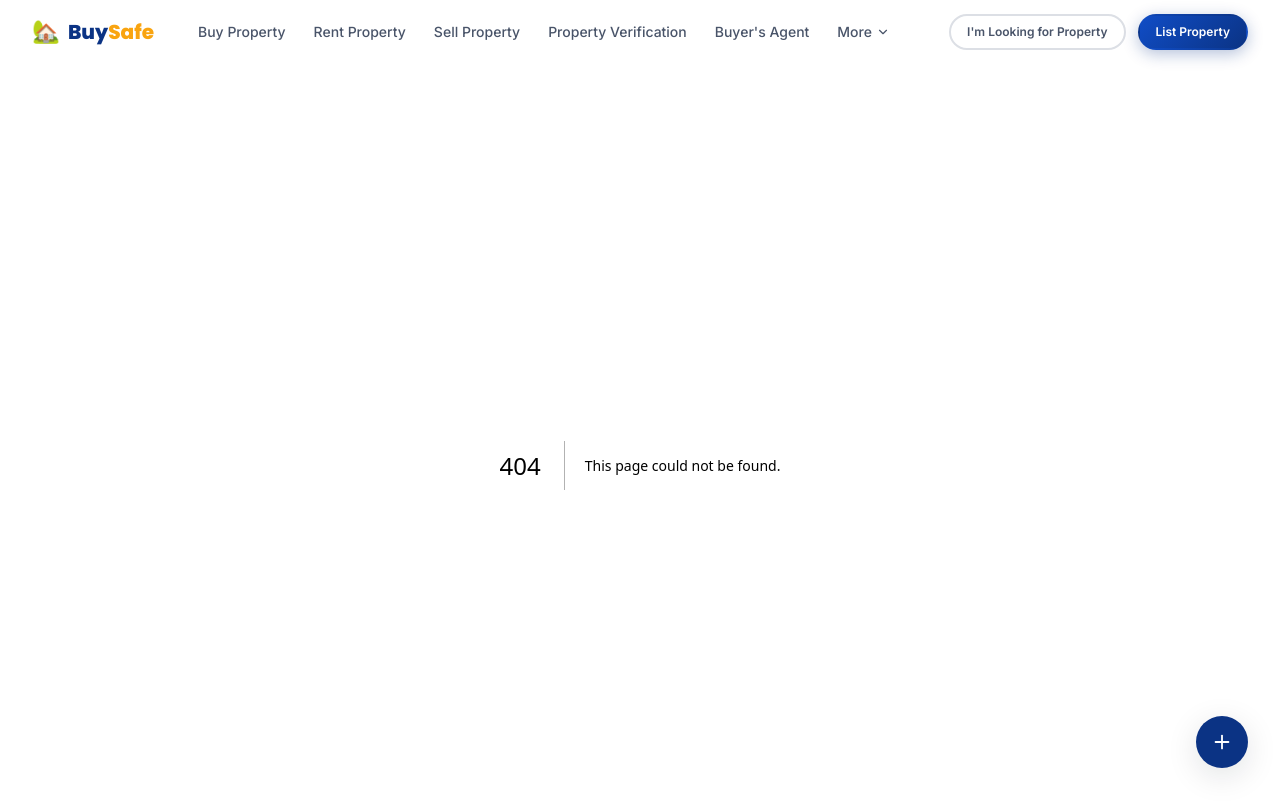
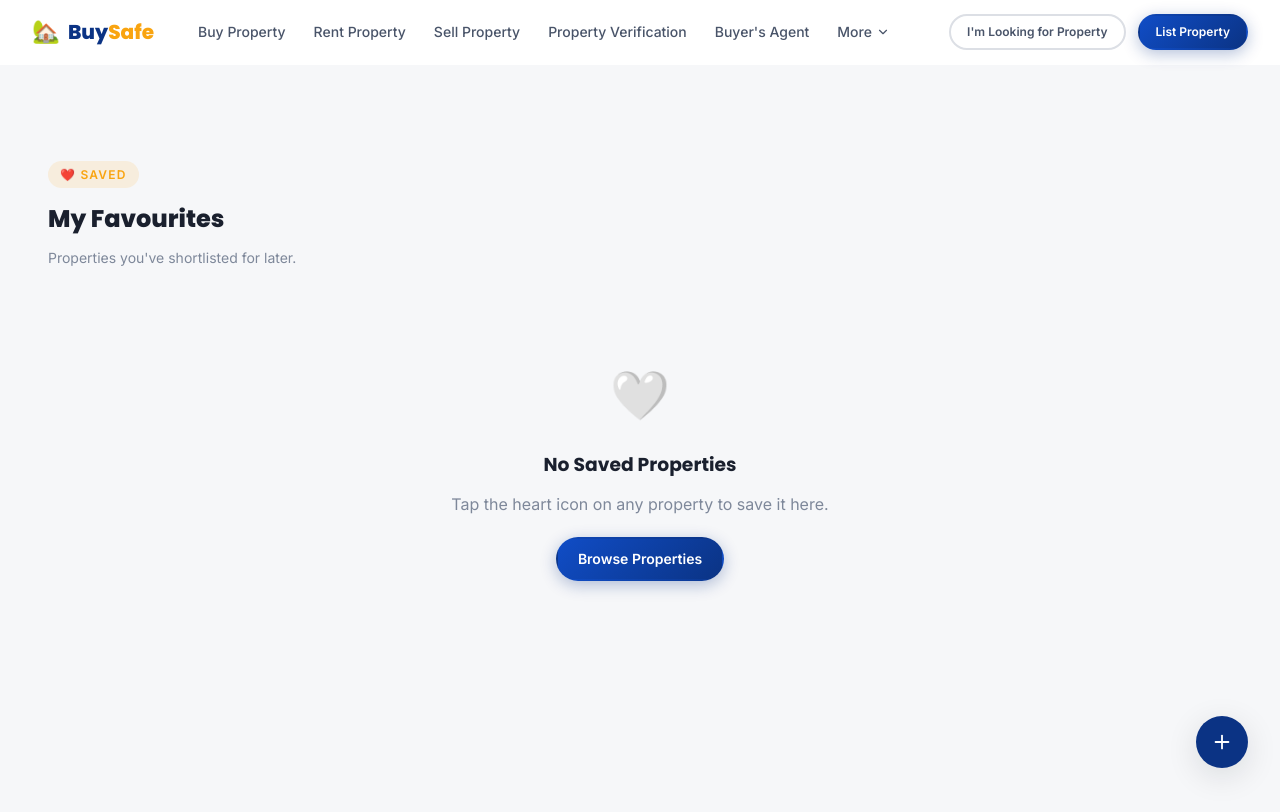
Before and after one commit to Nexeagle-HealthCareAI/Verify-Property, a Next.js app: page /favourites in a window 1280 px wide. Before the commit this address had no page. Shown: the top 812 px of the page. Built offline with nearby package versions, Linux system fonts and the light colour scheme.

Commit message:
feat: favourites dashboard and next.config fixes

```diff
--- /dev/null
+++ b/src/app/favourites/page.tsx
@@ -0,0 +1,20 @@
+import type { Metadata } from "next";
+import dynamic from "next/dynamic";
+
+export const metadata: Metadata = {
+  title: "My Saved Properties — BuySafe Property",
+  description: "View and manage your saved and shortlisted properties.",
+  robots: { index: false, follow: false },
+};
+
+const FavouritesClient = dynamic(() => import("@/components/properties/FavouritesClient"), {
+  ssr: false, // Favourites rely on localStorage which is browser-only
+});
+
+export default function FavouritesPage() {
+  return (
+    <div style={{ paddingTop: "var(--nav-height-mobile)", minHeight: "100vh" }}>
+      <FavouritesClient />
+    </div>
+  );
+}
--- /dev/null
+++ b/src/components/properties/FavouritesClient.tsx
@@ -0,0 +1,68 @@
+"use client";
+
+import Link from "next/link";
+import { useFavourites } from "@/lib/stores/propertyStore";
+import { PropertyCard } from "@/components/property/PropertyCard";
+
+export default function FavouritesClient() {
+  const { favourites, removeFavourite, clearAll } = useFavourites();
+
+  return (
+    <div className="container" style={{ paddingBlock: "var(--space-8)" }}>
+      {/* Header */}
+      <div style={{ marginBottom: "var(--space-6)", display: "flex", justifyContent: "space-between", alignItems: "flex-end", flexWrap: "wrap", gap: "var(--space-4)" }}>
+        <div>
+          <div className="section-tag">❤️ Saved</div>
+          <h1 style={{ fontFamily: "var(--font-heading)", fontWeight: 800, fontSize: "var(--text-2xl)" }}>
+            My Favourites
+          </h1>
+          <p style={{ color: "var(--color-text-muted)", fontSize: "var(--text-sm)", marginTop: "var(--space-2)" }}>
+            Properties you&apos;ve shortlisted for later.
+          </p>
+        </div>
+
+        {favourites.length > 0 && (
+          <button className="btn btn-ghost btn-sm" onClick={clearAll}>
+            Clear All
+          </button>
+        )}
+      </div>
+
+      {favourites.length === 0 ? (
+        <div style={{ textAlign: "center", padding: "var(--space-16)" }}>
+          <div style={{ fontSize: "3rem", marginBottom: "var(--space-4)" }}>🤍</div>
+          <h3 style={{ fontFamily: "var(--font-heading)", fontWeight: 700, marginBottom: "var(--space-3)" }}>
+            No Saved Properties
+          </h3>
+          <p style={{ color: "var(--color-text-muted)", marginBottom: "var(--space-5)" }}>
+            Tap the heart icon on any property to save it here.
+          </p>
+          <Link href="/properties" className="btn btn-primary">
+            Browse Properties
+          </Link>
+        </div>
+      ) : (
+        <div
+          style={{
+            display: "grid",
+            gridTemplateColumns: "repeat(auto-fill, minmax(280px, 1fr))",
+            gap: "var(--space-5)",
+          }}
+          role="list"
+        >
+          {favourites.map((property) => (
+            <div key={property.id} role="listitem">
+              <PropertyCard
+                property={property}
+                onSave={(id, saved) => {
+                  if (!saved) removeFavourite(id);
+                }}
+                initialSaved={true}
+              />
+            </div>
+          ))}
+        </div>
+      )}
+    </div>
+  );
+}
```
